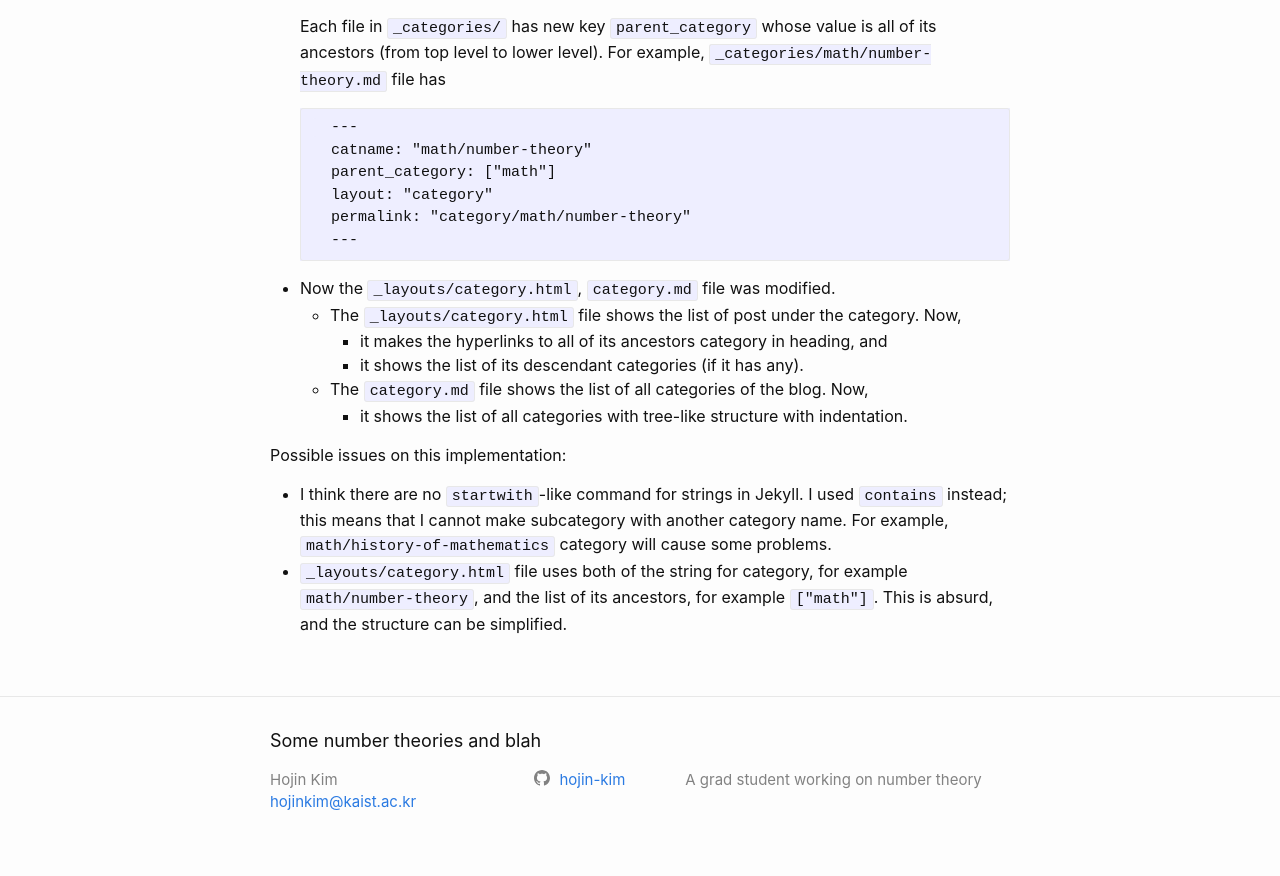
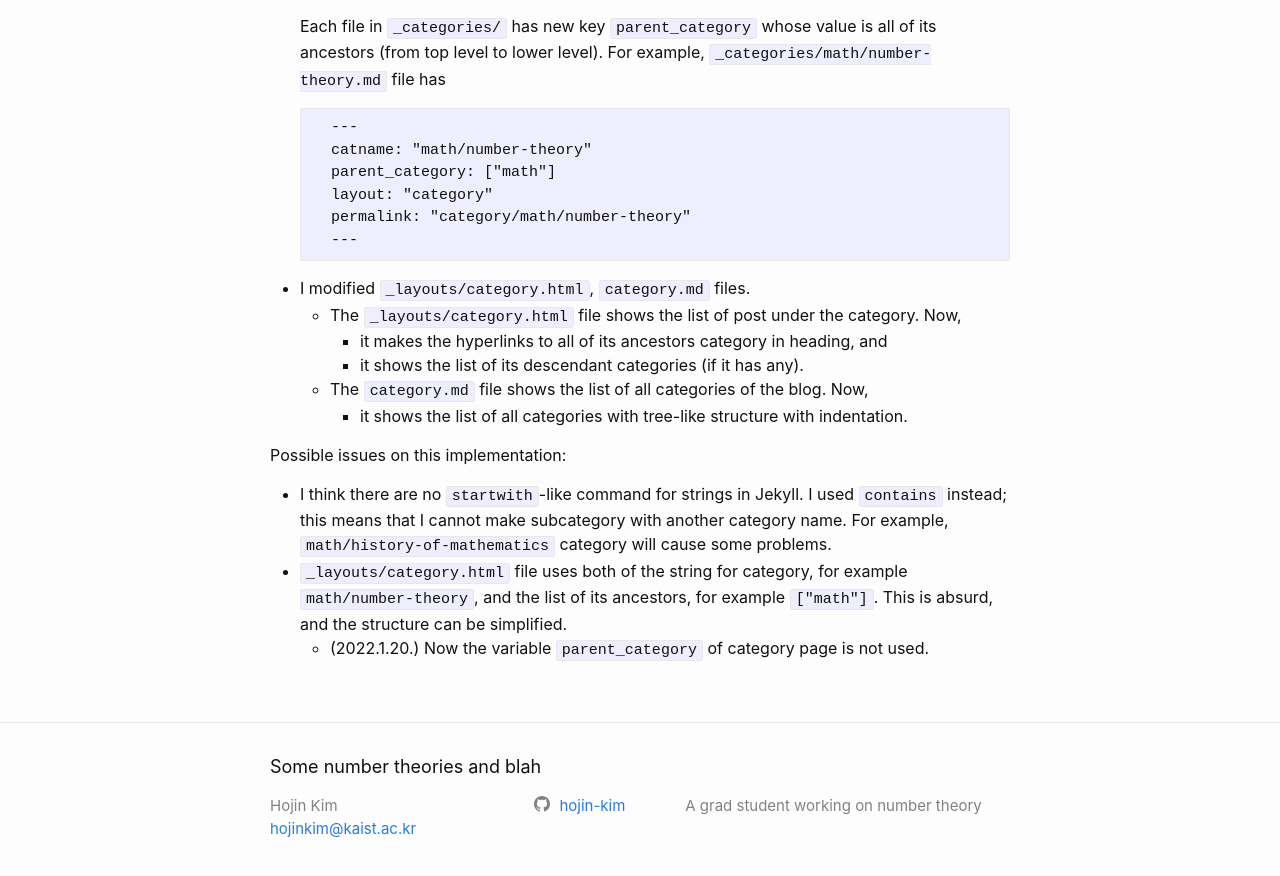
Before and after one commit to hojin-kim/blog, a Jekyll site: the page built from _posts/2022-01-19-subcategory-for-jekyll-github-pages.md, in a window 1280 px wide and 900 px high, scrolled down 855 px. Shown: the top 876 px of the window. Built offline with Jekyll 4.4.1, drawn with Linux system fonts in a browser that asks for light colours.

Commit message:
minor changes on subcategory setting

````diff
--- a/_layouts/category.html
+++ b/_layouts/category.html
@@ -2,7 +2,7 @@
 layout: default
 ---
   {% assign cn = page.catname%}
-  {% if page.parent_category %}
+  {% if page.catname contains '/' %}
     <h2> Posts in
     {% assign category_path = page.catname | split: "/" %}
     {%- capture loc-%} {{site.url | escape}}/category {%- endcapture -%}
--- a/_posts/2022-01-19-subcategory-for-jekyll-github-pages.md
+++ b/_posts/2022-01-19-subcategory-for-jekyll-github-pages.md
@@ -39,7 +39,7 @@ In breif,
     ---
   ```
 
-*  Now the `_layouts/category.html`, `category.md` file was modified.
+*  I modified `_layouts/category.html`, `category.md` files.
     * The `_layouts/category.html` file shows the list of post under the category. Now,
         * it makes the hyperlinks to all of its ancestors category in heading, and
         * it shows the list of its descendant categories (if it has any).
@@ -49,3 +49,4 @@ In breif,
 Possible issues on this implementation:
 * I think there are no `startwith`-like command for strings in Jekyll. I used `contains` instead; this means that I cannot make subcategory with another category name. For example, `math/history-of-mathematics` category will cause some problems.
 * `_layouts/category.html` file uses both of the string for category, for example `math/number-theory`, and the list of its ancestors, for example `["math"]`. This is absurd, and the structure can be simplified.
+  * (2022.1.20.) Now the variable `parent_category` of category page is not used.
````
Also changed, not shown: other parts of _posts/2022-01-19-subcategory-for-jekyll-github-pages.md (+7 -7 lines), _categories/math.md (+0 -1 lines), _categories/math/number-theory.md (+0 -1 lines), category.md (+3 -2 lines), 1 other file.
